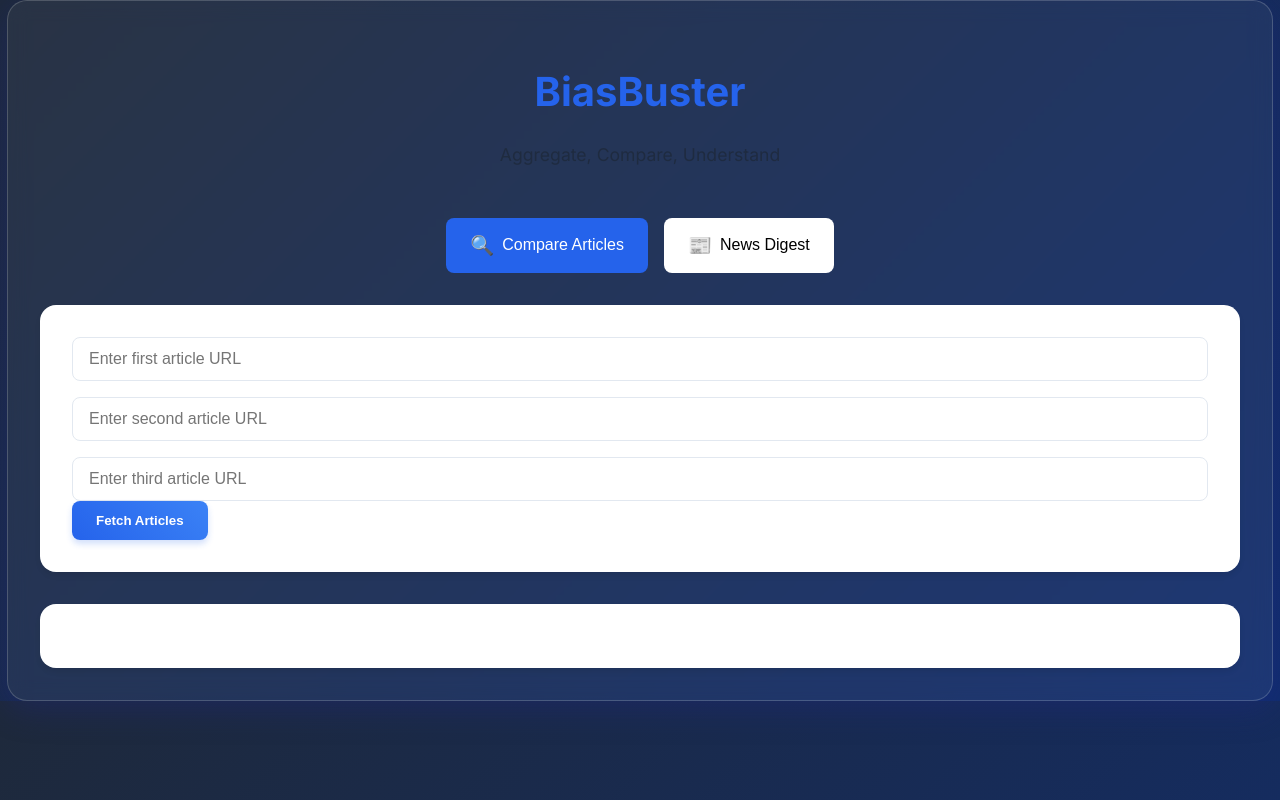
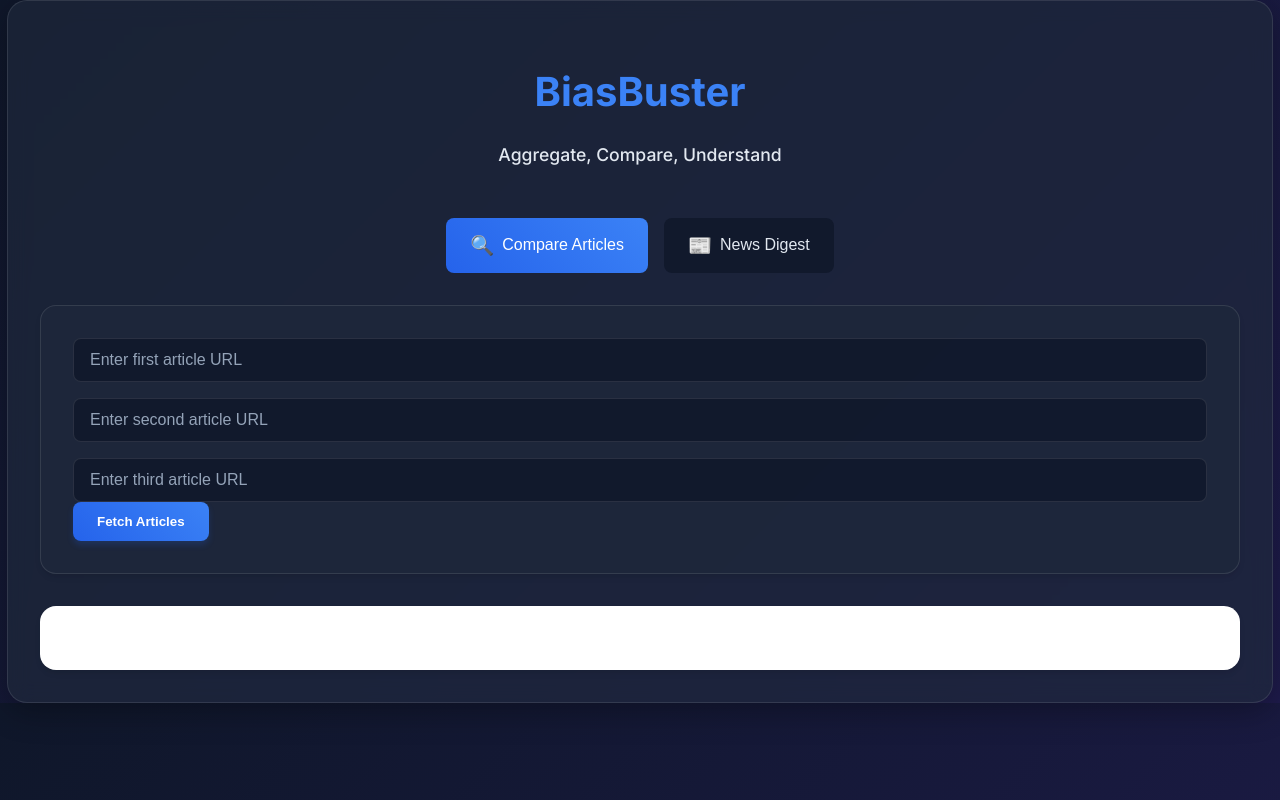
Before and after one commit to arjune123/BiasBuster-LM-Studio, a Flask app: page / in a window 1280 px wide. Run offline with Flask 3, Linux system fonts and the light colour scheme; parts of the project's set-up code (start-up, migrations or seed data) failed here and were passed over; some libraries are stand-ins or nearby versions.

Commit message:
Demo ready v2
Signed-off-by: Arjun <arjunsharma0710@gmail.com>

```diff
--- a/app.py
+++ b/app.py
@@ -51,10 +51,8 @@ def fetch_from_url():
 @app.route('/analyze', methods=['POST'])
 def analyze_news():
     articles = request.json['articles']
-    print("Received articles for analysis:", articles)  # Debug log
     analysis = analyze_sentiment(articles)
     summary = summarize_articles(articles)
-    print("Generated summary:", summary)  # Debug log
     return jsonify({'analysis': analysis, 'summary': summary})
 
 @app.route('/digest', methods=['POST'])
--- a/static/style.css
+++ b/static/style.css
@@ -10,7 +10,7 @@
 
 body {
     font-family: 'Inter', sans-serif;
-    background: linear-gradient(135deg, #1e293b 0%, #112d6e 100%);
+    background: linear-gradient(135deg, #0f172a 0%, #1e1b4b 100%);
     color: #e2e8f0;
     line-height: 1.6;
     margin: 0;
@@ -22,10 +22,10 @@ body {
     margin: 0 auto;
     padding: 2rem;
     backdrop-filter: blur(10px);
-    background: rgba(255, 255, 255, 0.05);
+    background: rgba(30, 41, 59, 0.7);
     border-radius: 20px;
-    box-shadow: 0 8px 32px 0 rgba(31, 38, 135, 0.37);
-    border: 1px solid rgba(255, 255, 255, 0.18);
+    box-shadow: 0 8px 32px 0 rgba(0, 0, 0, 0.3);
+    border: 1px solid rgba(255, 255, 255, 0.1);
 }
 
 header {
@@ -34,15 +34,16 @@ header {
 }
 
 h1 {
-    color: var(--primary-color);
+    color: #3b82f6;
     font-size: 2.5rem;
     margin-bottom: 0.5rem;
 }
 
 .subtitle {
-    color: var(--text-color);
-    opacity: 0.8;
+    color: #e2e8f0;
+    opacity: 1;
     font-size: 1.1rem;
+    font-weight: 500;
 }
 
 .mode-selector {
@@ -59,15 +60,17 @@ h1 {
     padding: 1rem 1.5rem;
     border: none;
     border-radius: 0.5rem;
-    background-color: var(--card-background);
+    background-color: rgba(15, 23, 42, 0.8);
     cursor: pointer;
     transition: all 0.3s ease;
     font-size: 1rem;
     font-weight: 500;
+    color: #e2e8f0;
 }
 
 .mode-btn.active {
-    background-color: var(--primary-color);
+    background: linear-gradient(45deg, #2563eb, #3b82f6);
+    border: none;
     color: white;
 }
 
@@ -76,11 +79,12 @@ h1 {
 }
 
 .input-form {
-    background-color: var(--card-background);
+    background-color: rgba(30, 41, 59, 0.8);
     padding: 2rem;
     border-radius: 1rem;
     box-shadow: 0 4px 6px -1px rgb(0 0 0 / 0.1);
     margin-bottom: 2rem;
+    border: 1px solid rgba(255, 255, 255, 0.1);
 }
 
 .form-group {
@@ -91,10 +95,16 @@ h1 {
 
 input, select {
     padding: 0.75rem 1rem;
-    border: 1px solid var(--border-color);
+    border: 1px solid rgba(255, 255, 255, 0.1);
     border-radius: 0.5rem;
     font-size: 1rem;
     min-width: 150px;
+    background: rgba(15, 23, 42, 0.8);
+    color: #f8fafc;
+}
+
+input::placeholder {
+    color: #94a3b8;
 }
 
 .url-inputs {
```
Also changed, not shown: other parts of static/style.css (+45 -19 lines).
